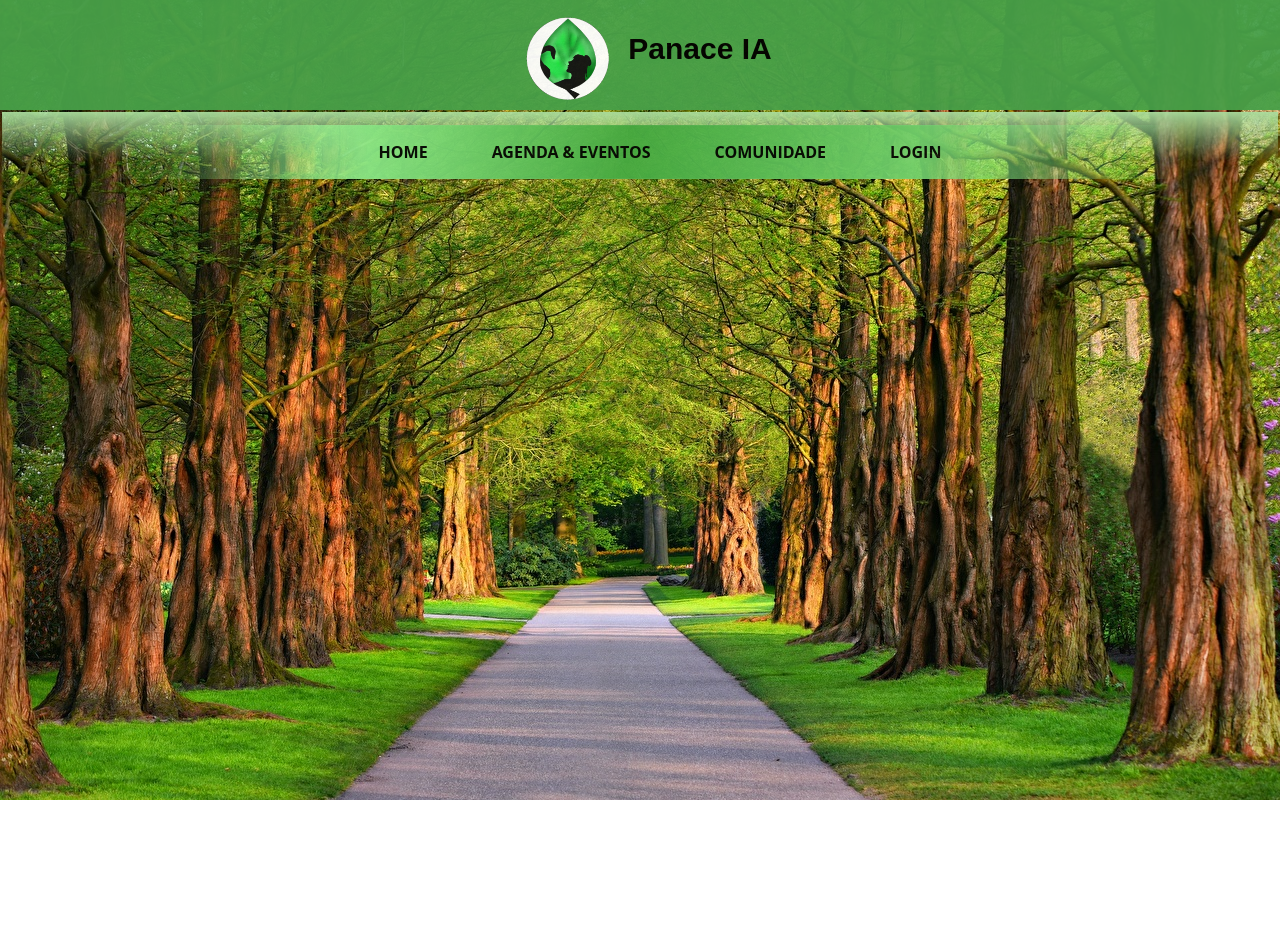
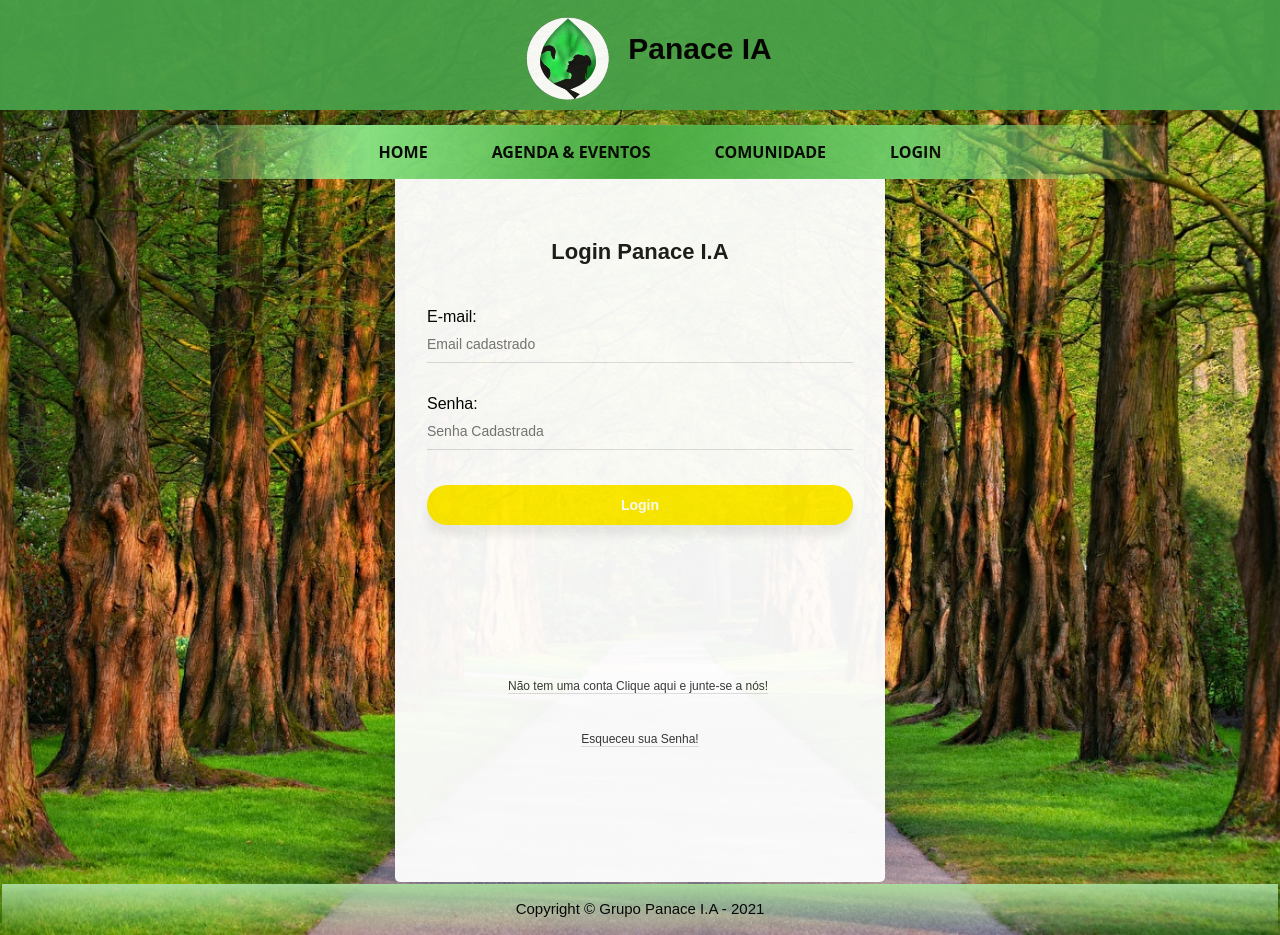
Before and after one commit to Marcos26-tech/PanaceiaReact, a React (Create React App) app: page /FormLogin in a window 1280 px wide. Before the commit the page ends 800 px from the top, so only its background shows below. Built offline with nearby package versions, Linux system fonts and the light colour scheme.

Commit message:
ajuste login

```diff
--- a/src/components/header/Header.jsx
+++ b/src/components/header/Header.jsx
@@ -1,13 +1,15 @@
 import React, { Component } from 'react';
 import Logo from '../../img/logo.png';
 import Menu from '../menu/Menu'
-import { Switch, Route } from 'react-router-dom';
+import { BrowserRouter as Router, Switch, Route } from 'react-router-dom';
 import styled from 'styled-components';
 
 import Home from '../home/Home';
 import AcessarGrupo from '../comunidade/AcessarGrupo';
 import Agenda from '../agenda/Agenda';
-import Login from '../login/Login';
+import FormLogin from '../login/FormLogin';
+import Registro from '../login/cadastro/Registro'
+import ForgetPassword from '../login/resete/ForgetPassword'
 
 
 
@@ -55,17 +57,21 @@ class Header extends Component {
 
             <main>
 
-               <div>
-                  <Switch>
-                     <Route exact path="/"component={Home} />
-                     <Route path='/Home' component={Home} />
-                     <Route path='/Agendaeeventos' component={Agenda} />
-                     <Route path='/Comunidade' component={AcessarGrupo} />
-                     <Route path='/Login' component={Login} />
-                  </Switch>
+               <Router>
+                  <div>
+                     <Switch>
+                        <Route exact path='/' component={FormLogin} />
+                        <Route exact path='/FormLogin' component={FormLogin} />
+                        <Route exact path='/Home' component={Home} />
+                        <Route exact path='/Agendaeeventos' component={Agenda} />
+                        <Route exact path='/Comunidade' component={AcessarGrupo} />
+                        <Route exact path='/Registro' component={Registro} />
+                        <Route exact path='/ForgetPassword' component={ForgetPassword} />
+                     </Switch>
+                  </div>
+               </Router>
 
 
-               </div>
 
             </main>
          </>
--- a/src/components/login/FormLogin.js
+++ /dev/null
@@ -1,11 +0,0 @@
-import React from 'react'
-
-function FormLogin() {
-    return (
-        <div>
-
-        </div>
-    )
-}
-
-export default FormLogin
--- /dev/null
+++ b/src/components/login/FormLogin.jsx
@@ -0,0 +1,95 @@
+import React, { useState } from "react";
+import { Form, FormWrapper, FormHeader, Title, FormBody, FormFieldset, FormInput, FormButton, FormLink } from './StyledForm'
+
+
+const FormLogin =() => {
+
+    const [user, setUser] = useState({
+        email: '',
+        password: ''
+      });
+
+      const [status, setStatus] = useState({
+        type: '',
+        mensagem: ''
+      });
+
+      //Receber os dados do formulário
+      const valueInput = e => setUser({ ...user, [e.target.name]: e.target.value });
+
+      //Enviar os dados para o back-end
+      const addUser = async e => {
+        e.preventDefault();
+
+            if(!validate()) return;
+
+        const saveDataForm = true;
+
+            if (saveDataForm) {
+                setStatus({
+                    type: 'success',
+                    mensagem: "Logado com sucesso Bem vindo a Panace I.A"
+                });
+                setUser({
+                    email: '',
+                    password: ''
+                });
+                } else {
+                setStatus({
+                    type: 'error',
+                    mensagem: "Erro: Usuário não cadastrado!"
+                });
+            }
+        }
+
+        function validate(){
+            if(!user.email) return setStatus({type: 'error', mensagem: 'Erro: Necessário preencher o campo e-mail!'});
+            if(!user.password) return setStatus({type: 'error', mensagem: 'Erro: Necessário preencher o campo senha!'});
+            if(user.password.length < 6) return setStatus({type: 'error', mensagem: 'Erro: A senha precisa ter pelo menos seis caracteres!'});
+
+        return true;
+        }
+
+    return (
+
+        <FormWrapper>
+            <FormBody>
+
+                <FormHeader>
+                <Title>Login Panace I.A</Title>
+                </FormHeader>
+
+                {status.type === 'success' ? <p style={{ color: "#033d11" }}>{status.mensagem}</p> : ""}
+                {status.type === 'error' ? <p style={{ color: "#ff0000" }}>{status.mensagem}</p> : ""}
+
+                <Form onSubmit={addUser}>
+
+                    <FormFieldset>
+                        <label>E-mail:</label>
+                        <FormInput type="email" name="email" placeholder="Email cadastrado" onChange={valueInput}  value={user.email} />
+                    </FormFieldset>
+
+                    <FormFieldset>
+                        <label>Senha: </label>
+                        <FormInput type="password" name="password" placeholder="Senha Cadastrada" autoComplete="on" onChange={valueInput} value={user.password} />
+                    </FormFieldset>
+
+                    <FormFieldset>
+                        <FormButton type='button'>Login</FormButton>
+                    </FormFieldset>
+                </Form>
+
+                <FormFieldset>
+                    <FormLink href="./Registro">Não tem uma conta Clique aqui e junte-se a nós!</FormLink>
+                </FormFieldset>
+
+                <FormFieldset>
+                    <FormLink href="./ForgetPassword">Esqueceu sua Senha!</FormLink>
+                </FormFieldset>
+
+            </FormBody>
+
+        </FormWrapper>
+    )
+}
+export default FormLogin;
--- a/src/components/login/Login.jsx
+++ /dev/null
@@ -1,29 +0,0 @@
-import React  from 'react';
-import FormCadastro from './FormCadastro';
-import FormLogin from './FormLogin';
-import { createGlobalStyle} from 'styled-components';
-
-const GlobalStyle = createGlobalStyle`
-  html{
-    height: 100%;
-  }
-  body{
-    font-family: Arial, Helvetica, sans-serif;
-    background: linear-gradient(to bottom, #363636, rgb(240, 241, 238));
-    height: 100px;
-    margin: 0;
-    z-index: -1;
-  }
-`;
-
-function Login() {
-  return (
-    <>
-      <GlobalStyle />
-      <FormCadastro />
-      <FormLogin />
-    </>
-
-  )
-}
-export default Login
--- a/src/components/login/StyledForm.js
+++ b/src/components/login/StyledForm.js
@@ -18,17 +18,20 @@ export const Form = styled.form`
 `;
 
 export const FormWrapper = styled.div`
+  background-color:white;
   overflow: hidden;
   padding: 0 0 32px;
   margin: 40px auto 0;
   width: 490px;
+  height:700px;
   font-family: Quicksand, arial, sans-serif;
   box-shadow: 0 0 20px rgba(0, 0, 0, .05), 0 0px 40px rgba(0, 0, 0, .08);
   border-radius: 5px;
 `
 export const FormHeader = styled.header`
+  margin: 50px 0 10px;
   padding-top: 24px;
-  padding-bottom:15px;
+  padding-bottom:19px;
 `
 export const FormBody = styled.div`
   padding-right: 32px;
@@ -103,6 +106,7 @@ export const FormButton = styled.button`
 
 
 export const FormLink = styled.a`
+  margin: 0 81px 0;
   display: inline-block;
   font-size: 12px;
   text-decoration: none;
--- /dev/null
+++ b/src/components/login/resete/ForgetPassword.jsx
@@ -0,0 +1,82 @@
+import React, { useState } from "react";
+import {Form, FormWrapper, FormHeader, Title, FormBody, FormFieldset, FormInput, FormButton, FormLink } from '../StyledForm'
+
+
+
+function ForgetPassword() {
+
+  const [user, setUser] = useState({
+    email: '',
+  });
+
+  const [status, setStatus] = useState({
+    type: '',
+    mensagem: ''
+  });
+
+  //Receber os dados do formulário
+  const valueInput = e => setUser({ ...user, [e.target.name]: e.target.value });
+
+  //Enviar os dados para o back-end
+  const addUser = async e => {
+    e.preventDefault();
+
+        if(!validate()) return;
+
+    const saveDataForm = true;
+
+        if (saveDataForm) {
+            setStatus({
+                type: 'success',
+                mensagem: "Logado com sucesso Bem vindo a Panace I.A"
+            });
+            setUser({
+                email: '',
+            });
+            } else {
+            setStatus({
+                type: 'error',
+                mensagem: "Erro: Email não encontrado Usuário não cadastrado!"
+            });
+        }
+    }
+
+    function validate(){
+        if(!user.email) return setStatus({type: 'error', mensagem: 'Erro: Necessário preencher o campo e-mail!'});
+    return true;
+    }
+
+    return (
+
+        <FormWrapper>
+            <FormBody>
+
+                <FormHeader>
+                    <Title>Recuperação de Senha</Title>
+                </FormHeader>
+
+                {status.type === 'success' ? <p style={{ color: "#033d11" }}>{status.mensagem}</p> : ""}
+                {status.type === 'error' ? <p style={{ color: "#ff0000" }}>{status.mensagem}</p> : ""}
+
+                <Form onSubmit={addUser}>
+
+                    <FormFieldset>
+                        <label>E-mail:</label>
+                        <FormInput type="email" name="email" placeholder="Email cadastrado" onChange={valueInput}  value={user.email} />
+                    </FormFieldset>
+
+                    <FormFieldset>
+                        <FormButton type='button'>Recuperar a Senha</FormButton>
+                    </FormFieldset>
+                </Form>
+
+                <FormFieldset>
+                    <FormLink href="./FormLogin">Ir para o login</FormLink>
+                </FormFieldset>
+
+             </FormBody>
+
+        </FormWrapper>
+    )
+}
+export default ForgetPassword;
--- a/src/components/menu/Menu.jsx
+++ b/src/components/menu/Menu.jsx
@@ -12,7 +12,7 @@ const Menu = () => {
                     <li><Link to='/home'>Home</Link></li>
                     <li><Link to='/agendaeeventos'>Agenda & Eventos</Link></li>
                     <li><Link to='/comunidade'>Comunidade</Link></li>
-                    <li><Link to='/login'>Login</Link></li>
+                    <li><Link to='/FormLogin'>Login</Link></li>
                 </ul>
             </Nav>
 
--- a/src/index.js
+++ b/src/index.js
@@ -1,11 +1,11 @@
 import React from 'react';
 import ReactDOM from 'react-dom';
-import {BrowserRouter} from 'react-router-dom'
+import {BrowserRouter as Router} from 'react-router-dom'
 import App from './App';
 
 ReactDOM.render(
-    <BrowserRouter>
+    <Router>
         <App/>
-    </BrowserRouter>,
+    </Router>,
     document.getElementById('root')
 )
```
Also changed, not shown: src/components/login/cadastro/Registro.jsx (renamed from src/components/login/FormCadastro.js, +3 -5 lines).
